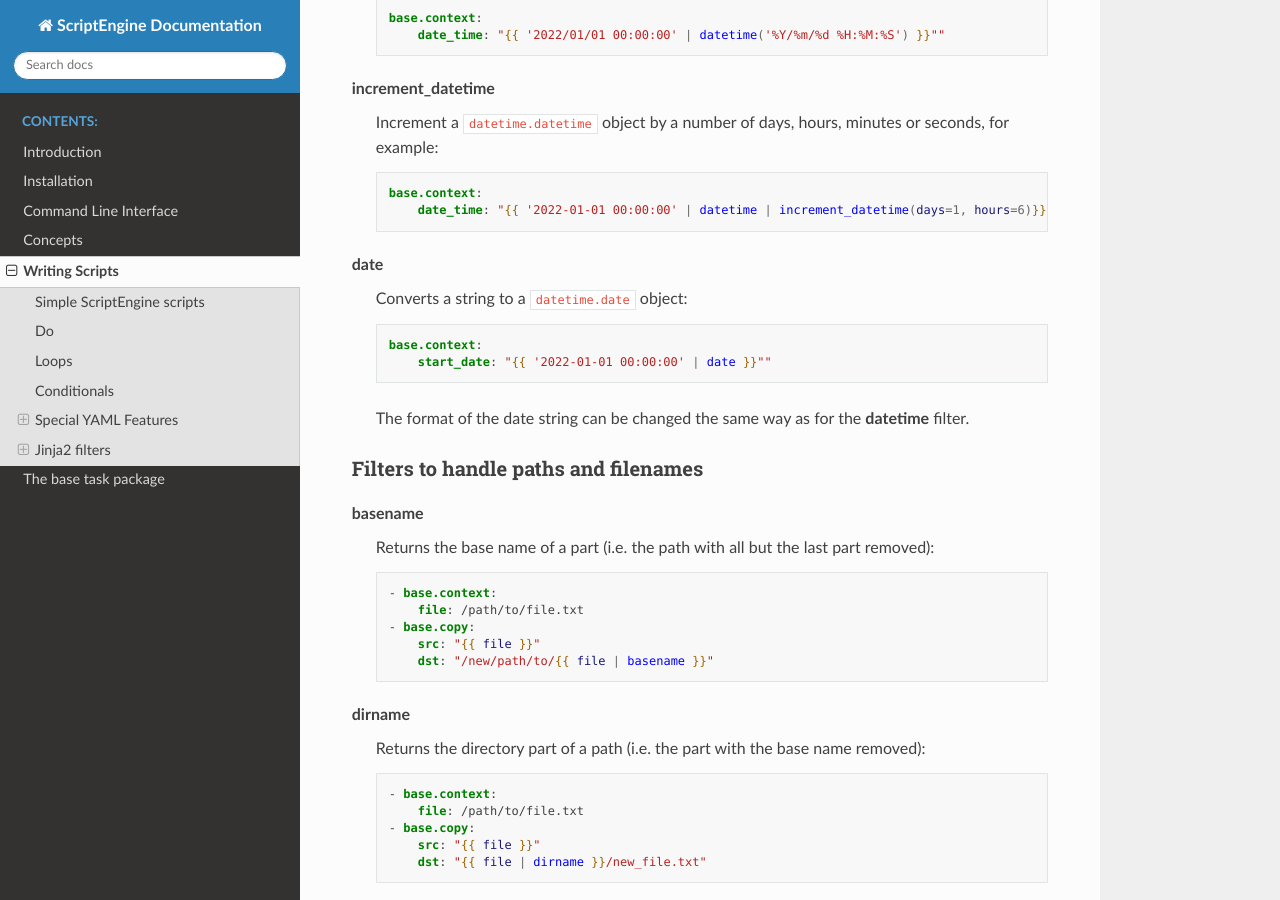
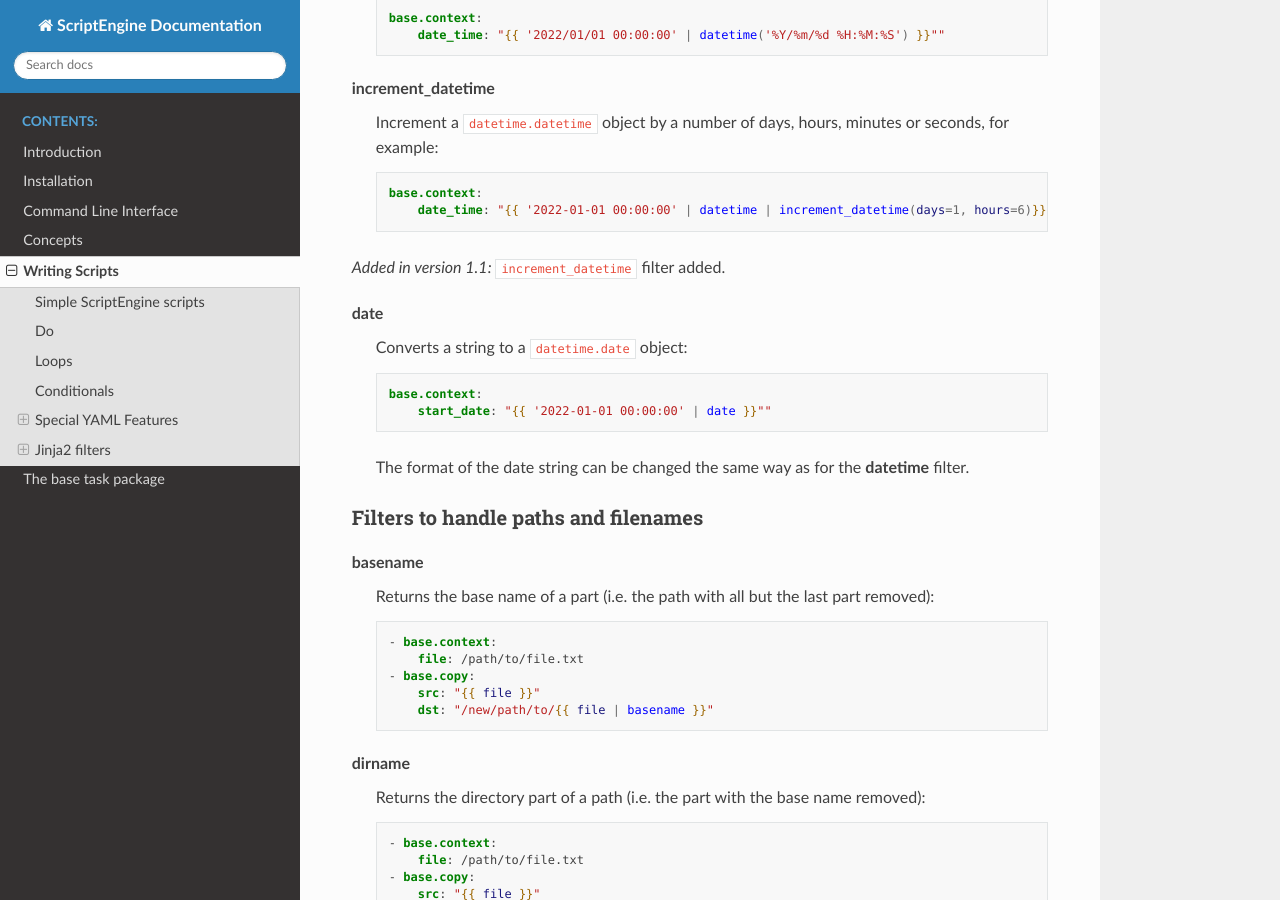
Before and after one commit to uwefladrich/scriptengine, a Sphinx documentation site: the page built from docs/sphinx/scripts.rst, in a window 1280 px wide and 900 px high, scrolled down 8067 px. Built offline with Sphinx 7.4.7 and the Read the Docs theme 3.1.0, drawn with Linux system fonts in a browser that asks for light colours.

Commit message:
Further left-over documentation fix

```diff
--- a/docs/sphinx/scripts.rst
+++ b/docs/sphinx/scripts.rst
@@ -389,6 +389,9 @@ increment_datetime
         base.context:
             date_time: "{{ '2022-01-01 00:00:00' | datetime | increment_datetime(days=1, hours=6)}}""
 
+.. versionadded:: 1.1
+    ``increment_datetime`` filter added.
+
 date
     Converts a string to a ``datetime.date`` object::
 
```
